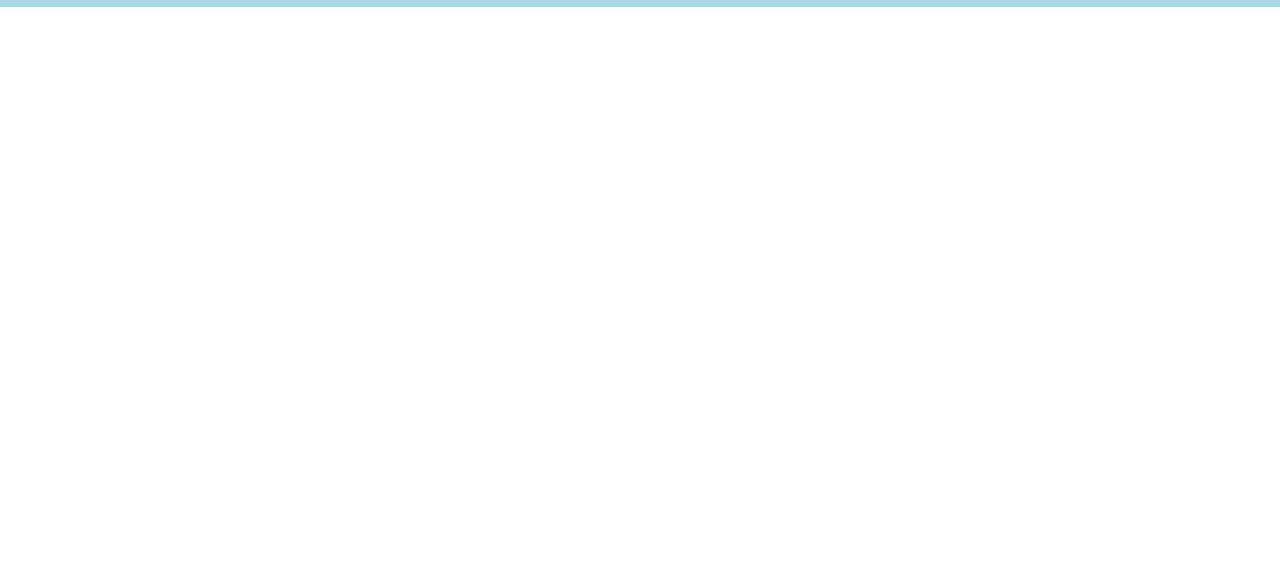
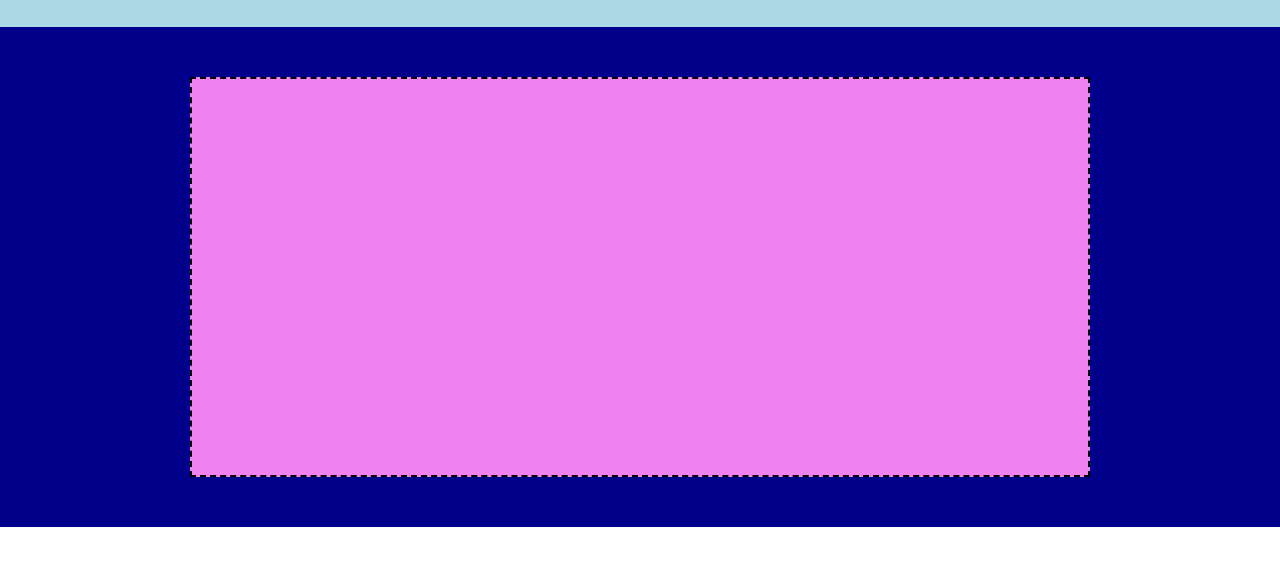
Before and after one commit to alessandro-cordoglio/htmlcss-struttura-discord, a plain HTML site: page index.html in a window 1280 px wide. Shown: the part 65-630 px from the top of the page. Drawn offline with Linux system fonts and the light colour scheme.

Commit message:
finalizzata struttura totale dell'header

```diff
--- a/css/style.css
+++ b/css/style.css
@@ -27,12 +27,19 @@
     border-right: dashed black 3px;
 }
 
+.debug .download-container{
+    background-color: #00008B;
+}
+.debug .download{
+    background-color: #EE82EE;
+    border: dashed 2px black;
+}
 
 
 /*---------------
     HEADER
 --------------- */
-header{
+.sec-nav{
     padding: 10px 15%;
 }
 
@@ -41,9 +48,24 @@ header{
     align-items: center;
     justify-content: space-between;
     padding: 10px;
+    margin-bottom: 20px;
 }
 
 .link{
     width: 70%;
     text-align: center;
 }
+
+.download-container{
+    display: flex;
+    padding: 50px;
+
+}
+
+.download{
+    max-width: 1400px;
+    margin: auto;
+    height: 400px;
+    width: 900px;
+    align-items: center;
+}
--- a/index.html
+++ b/index.html
@@ -9,11 +9,23 @@
 </head>
 <body class="debug">
     <header>
+        <section class="sec-nav">
             <div class="nav">
                 <div class="logo">logo</div>
                 <div class="debug link">link link link link link</div>
                 <div class="login">login</div>
             </div>
+        </section>
+
+        <section class="sec-download">
+            <div class="download-container">
+                <div class="download">
+
+                </div>
+
+            </div>
+        </section>
+
     </header>
 </body>
 </html>
```
